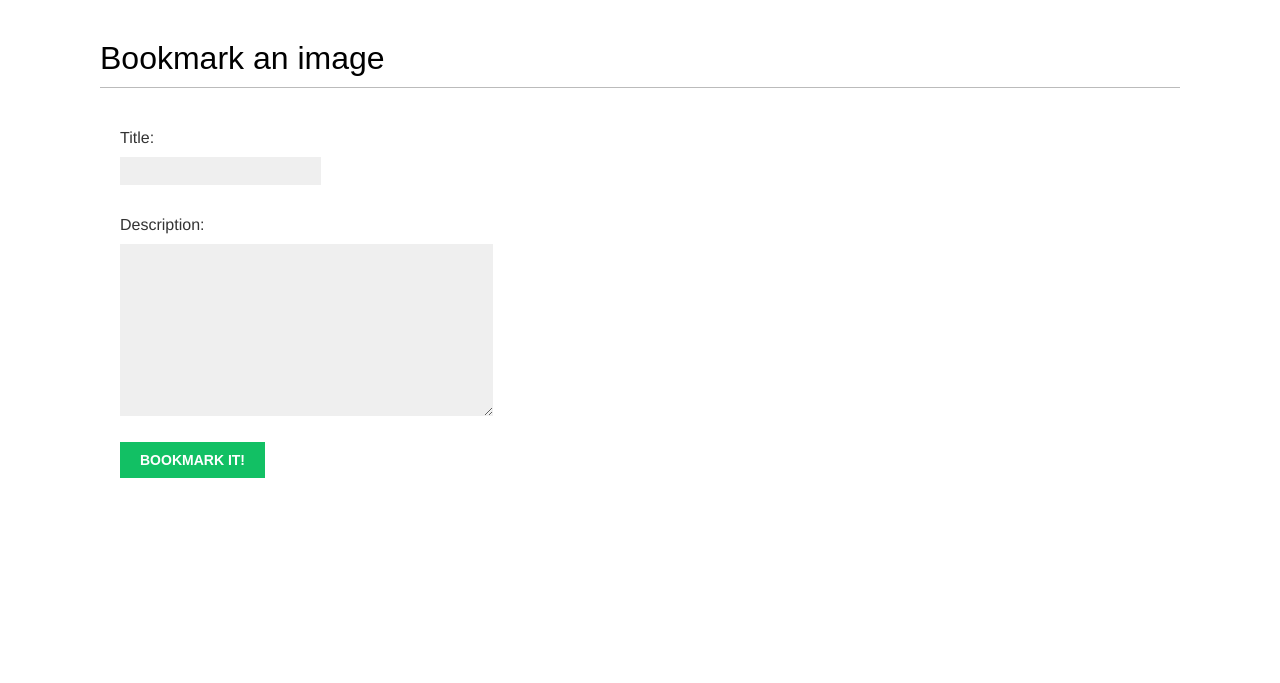
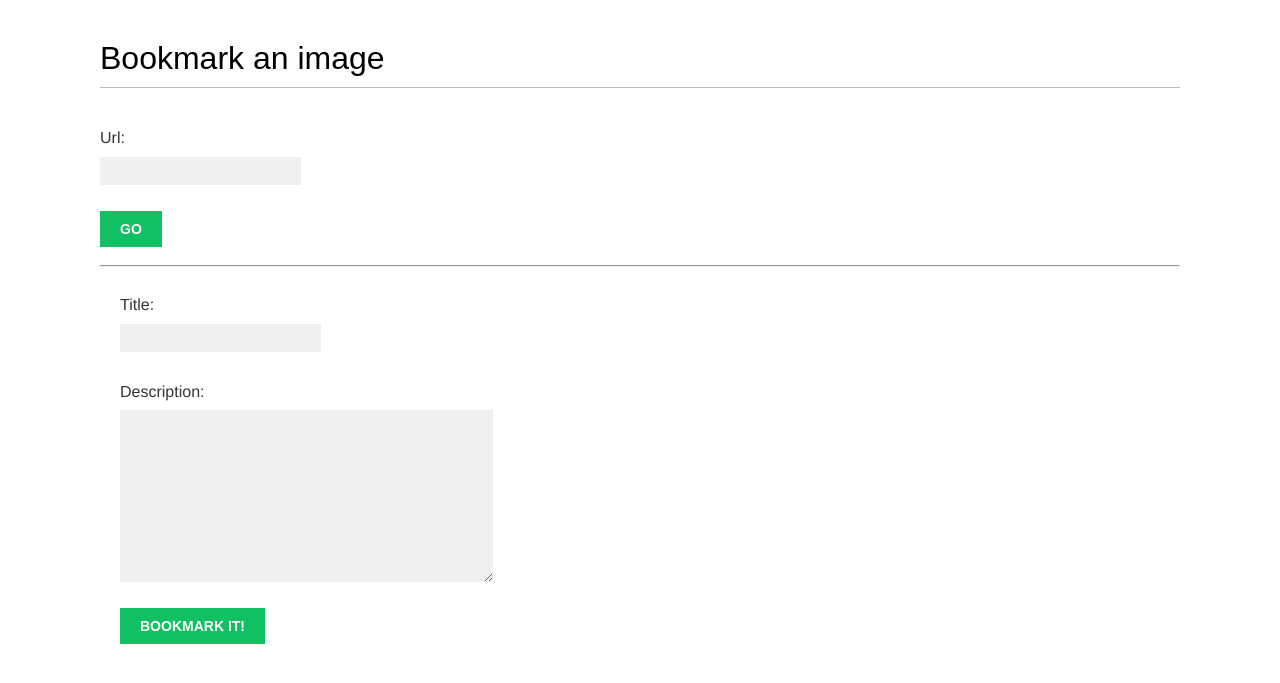
Before and after one commit to GuanDD123/Blog, a Django app: page /images/create/ in a window 1280 px wide. Shown: the part 48-731 px from the top of the page. Run offline with Django 5.2, Linux system fonts and the light colour scheme; the visitor is signed in with stand-in values (Sample User, id 1); some libraries are stand-ins or nearby versions; some web fonts are replaced.

Commit message:
feat: create image

```diff
--- a/images/forms.py
+++ b/images/forms.py
@@ -6,6 +6,10 @@ from django.core.files.base import ContentFile
 from django.utils.text import slugify
 
 from .models import Image
+
+
+class ImageURLForm(forms.Form):
+    url = forms.URLField()
 
 
 class ImageCreateForm(forms.ModelForm):
--- a/images/views.py
+++ b/images/views.py
@@ -3,7 +3,7 @@ from django.http import Http404, HttpResponse, JsonResponse
 from django.shortcuts import get_object_or_404, render
 from django.views.generic import CreateView, ListView, View
 
-from .forms import ImageCreateForm
+from .forms import ImageCreateForm, ImageURLForm
 from .models import Image
 
 
@@ -18,6 +18,11 @@ class ImageCreateView(LoginRequiredMixin, CreateView):
         initial["url"] = self.request.GET.get("url", "")
         initial["title"] = self.request.GET.get("title", "")
         return initial
+
+    def get_context_data(self, **kwargs):
+        context = super().get_context_data(**kwargs)
+        context["url_form"] = ImageURLForm(self.request.GET or None)
+        return context
 
     def form_valid(self, form):
         form.instance.user = self.request.user
--- a/templates/images/create.html
+++ b/templates/images/create.html
@@ -6,6 +6,11 @@ Bookmark an image
 
 {% block content %}
 <h1>Bookmark an image</h1>
+<form method="get">
+    {{ url_form.as_p }}
+    <input type="submit" value="GO">
+</form>
+<hr>
 <img src="{{ request.GET.url }}" class="image-preview">
 <form method="post">
     {% csrf_token %}
--- a/templates/images/list.html
+++ b/templates/images/list.html
@@ -5,7 +5,7 @@ Images bookmarked
 {% endblock %}
 
 {% block content %}
-<h1>Images bookmarked</h1>
+<h1>Images bookmarked <a href="{% url 'images:create' %}">(Add Image)</a></h1>
 <div id="image-list"> {% include "images/list_images.html" %} </div>
 {% endblock %}
 
```
Also changed, not shown: media/images/2026/09/19/yuanshen.jpg (added), media/images/2026/09/19/yuanshen.jpg.300x0_q85.jpg (added), media/images/2026/09/19/yuanshen.jpg.300x300_q85_crop-smart.jpg (added).
